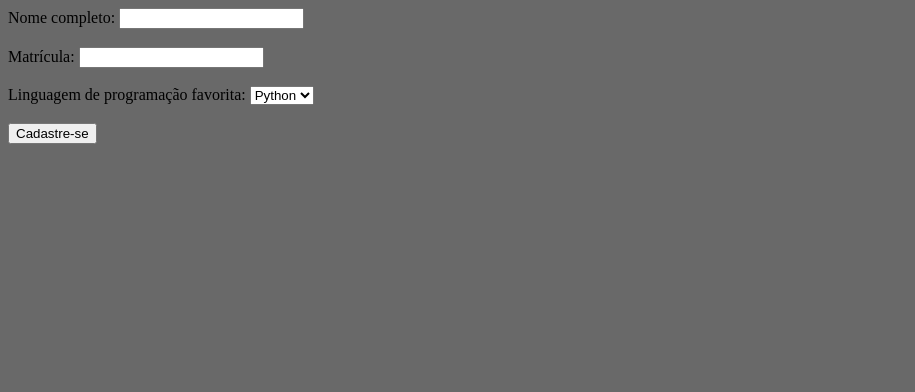
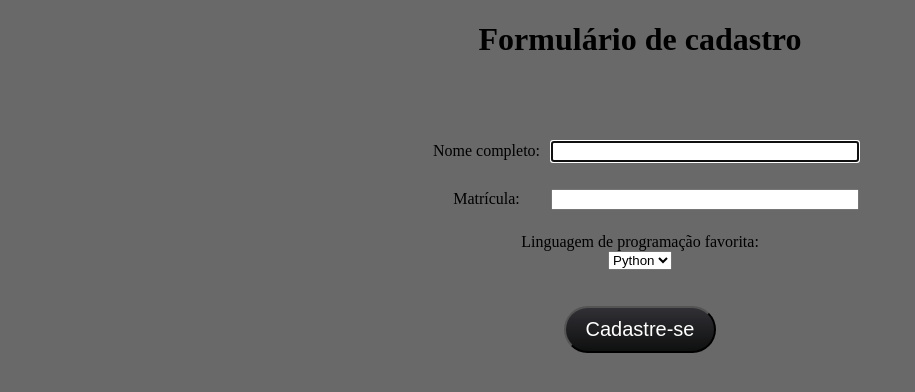
Before and after one commit to Leulz/si1-lab1, a plain HTML site: page estatica-css/segunda.html in a window 1280 px wide. Shown: the whole page, without its empty margins (0-915 px from the left). Drawn offline with Linux system fonts and the light colour scheme.

Commit message:
Mais mudanças em estatica-css

```diff
--- a/estatica-css/segunda.html
+++ b/estatica-css/segunda.html
@@ -6,10 +6,16 @@
     <title></title>
 </head>
 <body>
-<form method="get" action="terceira.html">
-    Nome completo: <input type="text" name="nome"><br><br>
-    Matrícula: <input type="text" name="matricula"><br><br>
-    Linguagem de programação favorita:
+<h1 style="text-align: center">Formulário de cadastro</h1><br><br>
+<form method="get" style="text-align: center" action="terceira.html">
+    <div class="field"><label for="nome">Nome completo: </label>
+        <input type="text" name="nome" id="nome" autofocus=""><br><br>
+    </div>
+    <div class="field">
+    <label for="matricula">Matrícula: </label>
+        <input type="text" name="matricula" id="matricula"><br><br>
+    </div>
+    Linguagem de programação favorita:<br>
     <select>
         <option value="python">Python</option>
         <option value="java">Java</option>
@@ -17,8 +23,8 @@
         <option value="c">C</option>
         <option value="c++">C++</option>
         <option value="outro">Outra</option>
-    </select><br><br>
-    <input type="submit" value="Cadastre-se">
+    </select><br><br><br>
+    <input type="submit" class="btn" value="Cadastre-se">
 </form>
 </body>
 </html>
--- a/estatica-css/stylesheet.css
+++ b/estatica-css/stylesheet.css
@@ -2,7 +2,7 @@ body{
     background-color: dimgray;
 }
 
-h1{
+h1.one{
     color: palegoldenrod;
     text-align: center;
 }
@@ -36,3 +36,28 @@ a.two:hover{
 section.three{
     text-align: center;
 }
+
+.btn {
+    background: rgba(9, 28, 40, 0.82);
+    background-image: -webkit-linear-gradient(top, rgba(12, 36, 51, 0.80), rgba(0, 0, 0, 0.80));
+    background-image: -moz-linear-gradient(top, rgba(16, 32, 51, 0.72), #2980b9);
+    background-image: -ms-linear-gradient(top, #123046, rgba(12, 37, 54, 0.85));
+    background-image: -o-linear-gradient(top, #12334a, #2980b9);
+    background-image: linear-gradient(to bottom, rgba(53, 49, 53, 0.85), rgba(13, 13, 12, 0.91));
+    -webkit-border-radius: 28;
+    -moz-border-radius: 28;
+    border-radius: 28px;
+    font-family: Arial;
+    color: #ffffff;
+    font-size: 20px;
+    padding: 10px 20px 10px 20px;
+    text-decoration: none;
+}
+
+form { padding:20px; }
+
+form .field { padding: 4px; margin:1px; background:dimgray; }
+
+form .field label { display:inline-block; width:120px; margin-left:5px; }
+
+form .field input { display:inline-block; width: 300px}
```
Also changed, not shown: estatica-css/index.html (+2 -2 lines), estatica-css/terceira.html (+1 -1 lines).
